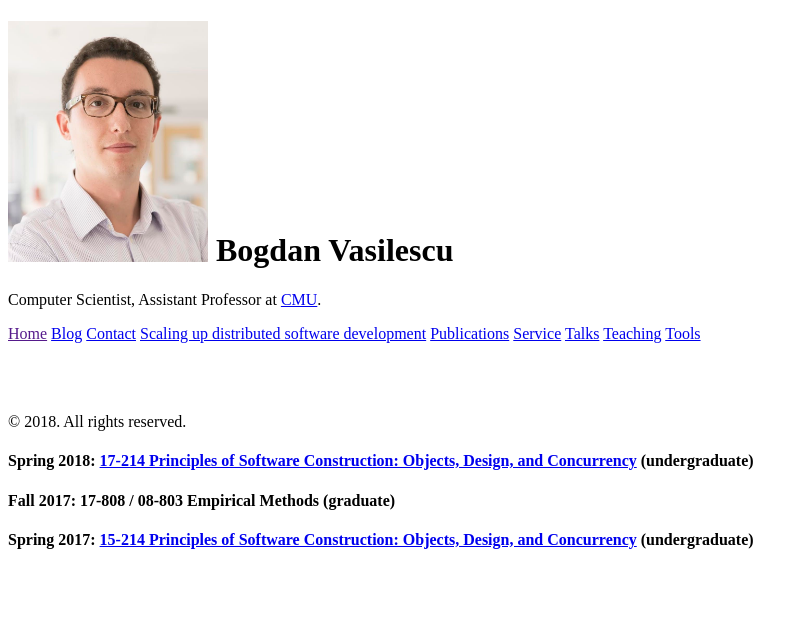
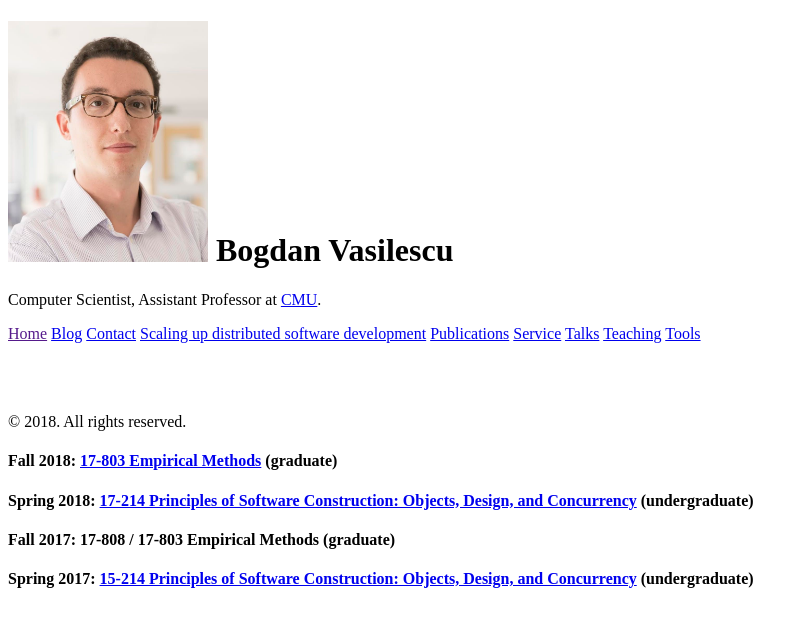
Before and after one commit to bvasiles/bvasiles.github.io, a Jekyll site: the page built from teaching.md, in a window 1280 px wide. Shown: the top 627 px of the page, without its empty margins (0-808 px from the left). Built offline with Jekyll 4.4.1, drawn with Linux system fonts in a browser that asks for light colours; nearby versions of some CDN libraries; Markdown is read by kramdown in place of the engine named in the settings.

Commit message:
Empirical methods Fall 2018

```diff
--- a/teaching.md
+++ b/teaching.md
@@ -3,6 +3,7 @@ layout: page
 title: Teaching
 ---
 
+#### Fall 2018: [17-803 Empirical Methods](https://github.com/bvasiles/empirical-methods.github.io) (graduate)
 #### Spring 2018: [17-214 Principles of Software Construction: Objects, Design, and Concurrency](http://www.cs.cmu.edu/~charlie/courses/17-214/2018-spring/) (undergraduate)
-#### Fall 2017: 17-808 / 08-803 Empirical Methods (graduate)
+#### Fall 2017: 17-808 / 17-803 Empirical Methods (graduate)
 #### Spring 2017: [15-214 Principles of Software Construction: Objects, Design, and Concurrency](https://www.cs.cmu.edu/~ckaestne/15214/s2017/) (undergraduate)
```
